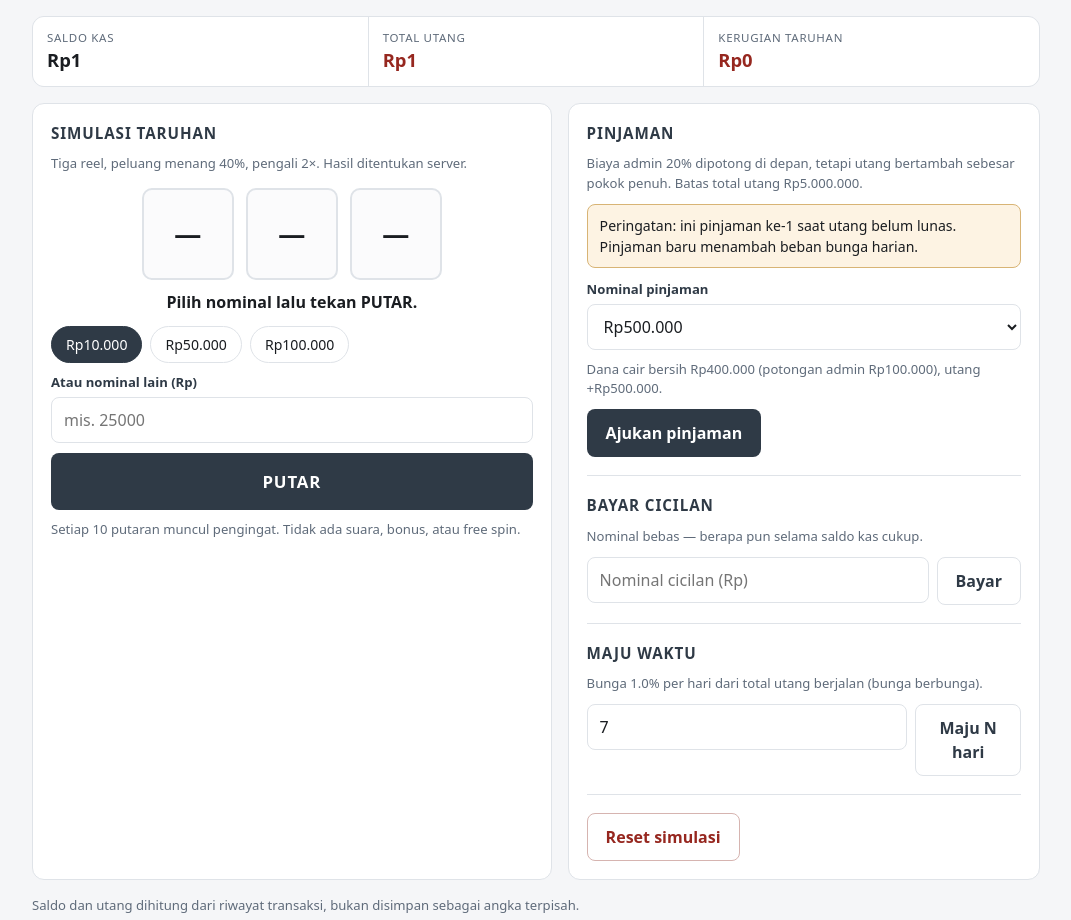
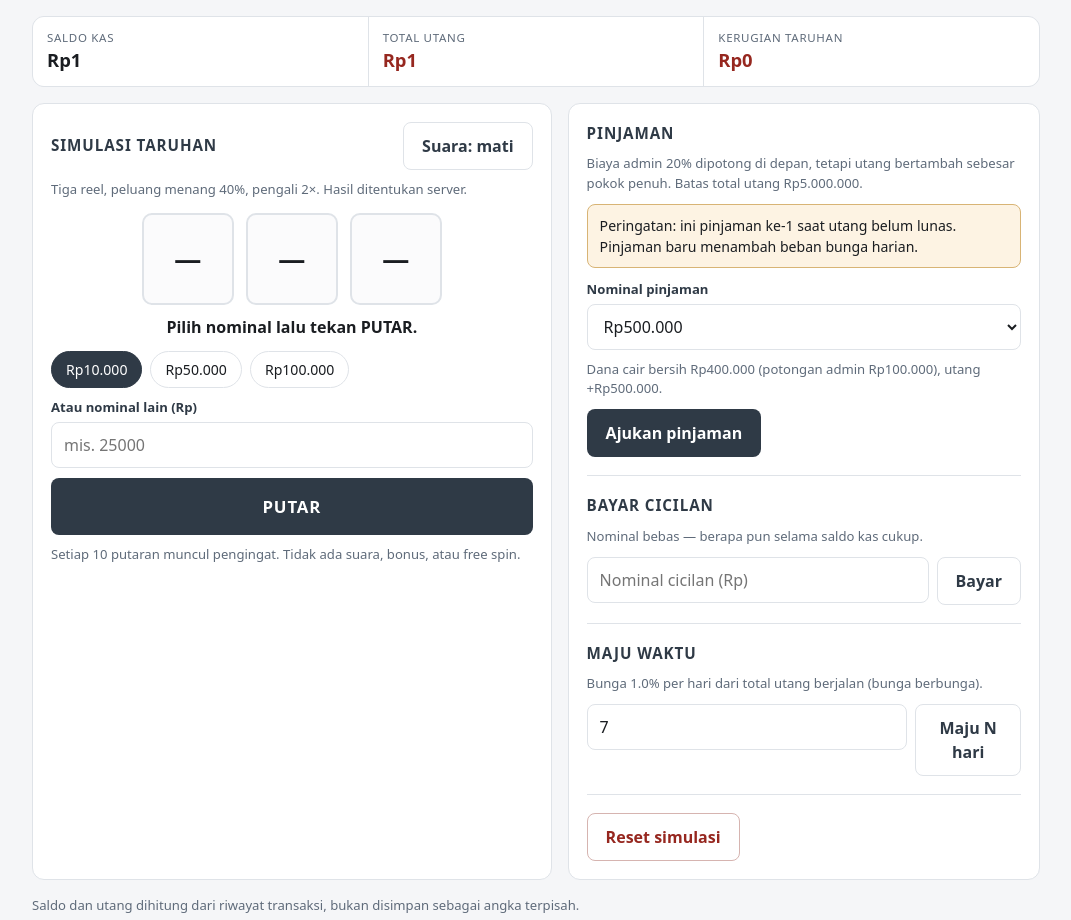
Before and after one commit to bebret/Simulator-Spiral-Utang, a FastAPI app: page /play/1 in a window 1280 px wide. Shown: the part 101-1021 px from the top of the page, without its empty margins (104-1175 px from the left). Run offline with FastAPI, Linux system fonts and the light colour scheme; tables that the repository leaves empty hold one stand-in row (values such as "Sample post").

Commit message:
feat: toggle suara klik reel (default mati)
Menambahkan tombol "Suara: mati/nyala" di panel taruhan. Saat dinyalakan,
setiap reel yang berhenti memicu satu klik mekanis pendek dari WebAudio
(tanpa file audio, tanpa suara kemenangan). Pilihan disimpan di
sessionStorage per tab, dan default tetap senyap. README mencatat ini
sebagai penyimpangan sadar dari bagian 8b spesifikasi.

```diff
--- a/app/static/style.css
+++ b/app/static/style.css
@@ -102,6 +102,24 @@ p {
   border-radius: 12px;
   padding: 18px;
   margin-bottom: 16px;
+}
+
+.panel-head {
+  display: flex;
+  align-items: center;
+  justify-content: space-between;
+  gap: 12px;
+  margin-bottom: 10px;
+}
+
+.panel-head h2 {
+  margin: 0;
+}
+
+.btn-small {
+  padding: 6px 12px;
+  font-size: 0.8rem;
+  font-weight: 600;
 }
 
 .grid {
@@ -313,6 +331,11 @@ button:focus-visible {
   cursor: not-allowed;
 }
 
+.btn[aria-pressed="true"] {
+  background: #e8ebef;
+  border-color: #c6ced8;
+}
+
 button.link {
   background: none;
   border: none;
--- a/app/templates/play.html
+++ b/app/templates/play.html
@@ -34,7 +34,11 @@
 
     <div class="grid two">
       <section class="panel">
-        <h2>Simulasi taruhan</h2>
+        <div class="panel-head">
+          <h2>Simulasi taruhan</h2>
+          <button class="btn btn-ghost btn-small" id="sound-toggle" type="button"
+                  aria-pressed="false">Suara: mati</button>
+        </div>
         <p class="muted small">Tiga reel, peluang menang {{ win_prob_pct }}%,
           pengali {{ payout_mult|int }}×. Hasil ditentukan server.</p>
 
@@ -208,6 +212,53 @@
     const customInput = document.getElementById("bet-custom");
     const dialog = document.getElementById("reality-check");
 
+    // --- Suara klik reel (default mati) ------------------------------------
+    // Dibuat dengan WebAudio: tanpa file audio, tanpa suara kemenangan.
+    const soundButton = document.getElementById("sound-toggle");
+    let soundOn = sessionStorage.getItem("slotSound") === "on";
+    let audioCtx = null;
+
+    function renderSoundButton() {
+      soundButton.textContent = soundOn ? "Suara: nyala" : "Suara: mati";
+      soundButton.setAttribute("aria-pressed", String(soundOn));
+    }
+
+    function ensureAudio() {
+      if (!audioCtx) {
+        const AudioCtor = window.AudioContext || window.webkitAudioContext;
+        if (!AudioCtor) return null;
+        audioCtx = new AudioCtor();
+      }
+      if (audioCtx.state === "suspended") audioCtx.resume();
+      return audioCtx;
+    }
+
+    // Klik mekanis pendek: satu nada rendah yang cepat meredup.
+    function playClick() {
+      if (!soundOn) return;
+      const ctx = ensureAudio();
+      if (!ctx) return;
+      const now = ctx.currentTime;
+      const osc = ctx.createOscillator();
+      const gain = ctx.createGain();
+      osc.type = "square";
+      osc.frequency.setValueAtTime(170, now);
+      osc.frequency.exponentialRampToValueAtTime(85, now + 0.05);
+      gain.gain.setValueAtTime(0.06, now);
+      gain.gain.exponentialRampToValueAtTime(0.0001, now + 0.07);
+      osc.connect(gain).connect(ctx.destination);
+      osc.start(now);
+      osc.stop(now + 0.08);
+    }
+
+    soundButton.addEventListener("click", () => {
+      soundOn = !soundOn;
+      sessionStorage.setItem("slotSound", soundOn ? "on" : "off");
+      renderSoundButton();
+      playClick();
+    });
+    renderSoundButton();
+
     // --- Pemilih nominal taruhan -------------------------------------------
     document.querySelectorAll("#bet-chips .chip").forEach((chip) => {
       chip.addEventListener("click", () => {
@@ -238,6 +289,9 @@
       betError.hidden = true;
       resultEl.className = "result";
       resultEl.textContent = "Memutar…";
+      reels.forEach((reel) => {
+        reel.dataset.stopped = "false";
+      });
 
       let data;
       try {
@@ -277,6 +331,11 @@
             reel.textContent = SYMBOLS[Math.floor(Math.random() * SYMBOLS.length)];
           } else {
             reel.textContent = finalReels[index];
+            // Satu klik saat tiap reel berhenti, hanya jika suara dinyalakan.
+            if (reel.dataset.stopped !== "true") {
+              reel.dataset.stopped = "true";
+              playClick();
+            }
           }
         });
         if (elapsed < 1500) {
```
Also changed, not shown: README.md.
